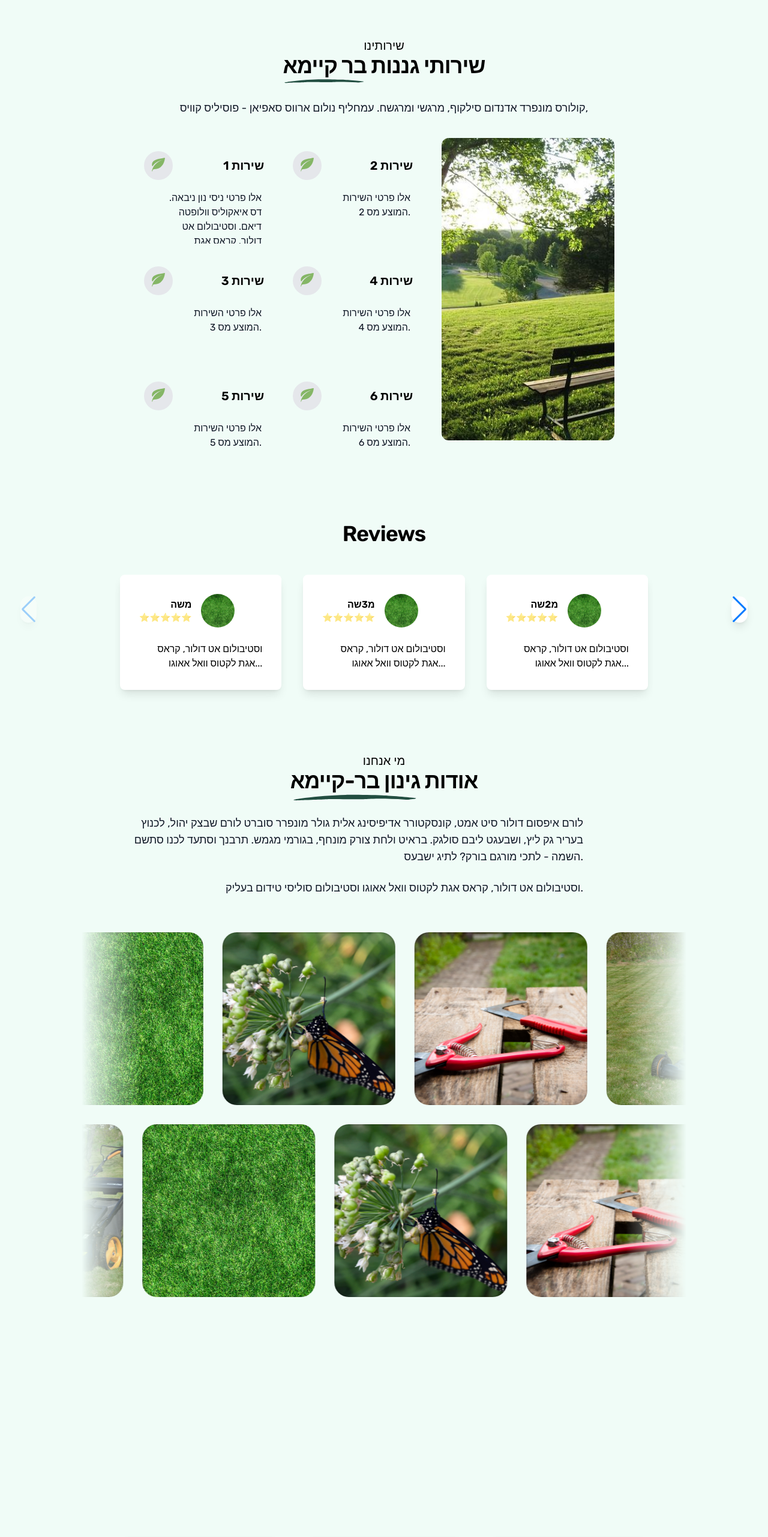
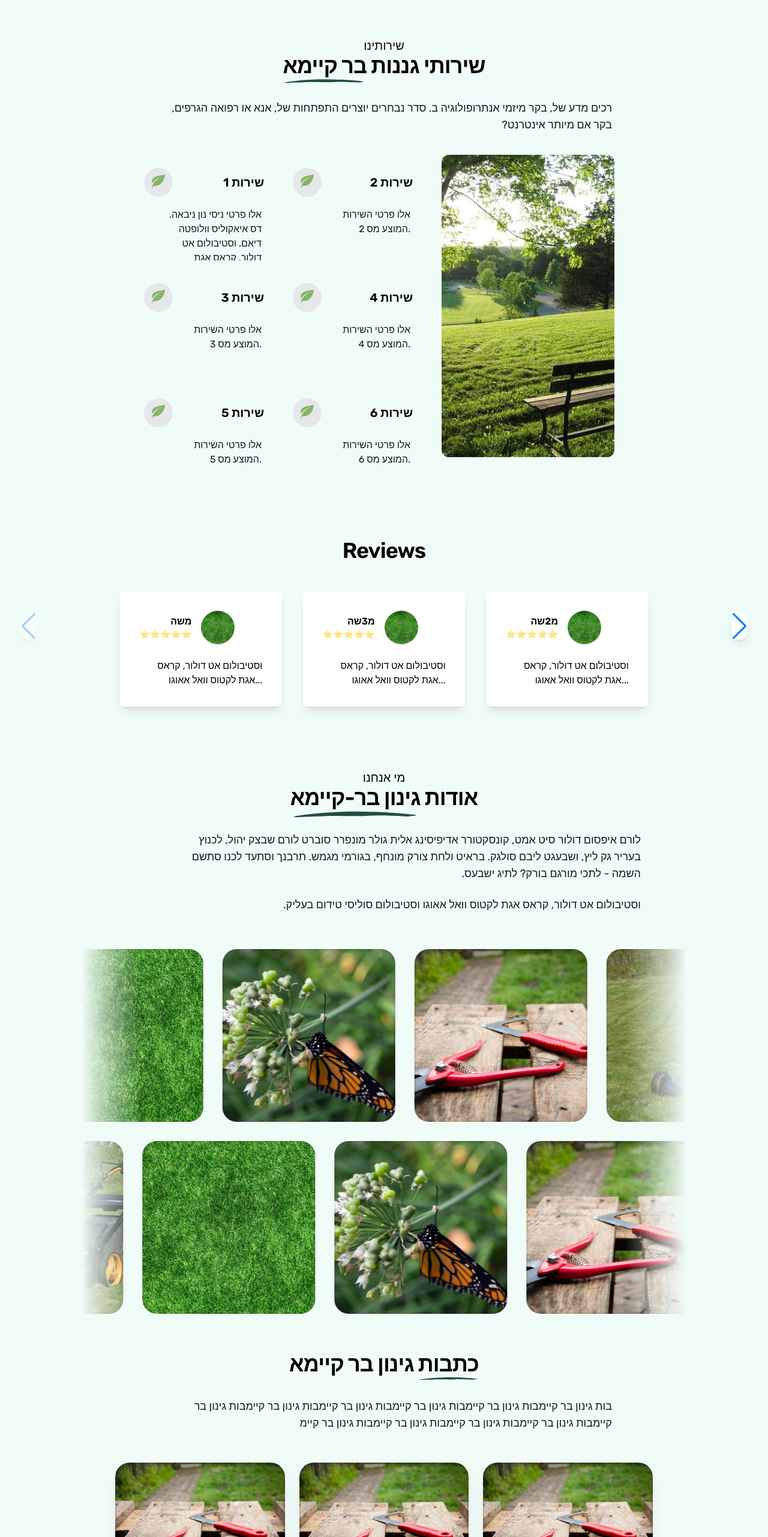
Before and after one commit to MosesLevin/Shirel-Gardening, a Next.js app: page / in a window 1280 px wide. Shown: the part 1394-3956 px from the top of the page at 60% size. Built offline with nearby package versions, Linux system fonts and the light colour scheme; a web font is replaced by a local one.

Commit message:
added Faq component and homefaq section, changed some settings to a custom rtl and bidi-override, changing text areas to it rather than text-end

```diff
--- a/src/app/globals.css
+++ b/src/app/globals.css
@@ -34,6 +34,10 @@
   .container {
     @apply lg:max-w-5xl;
   }
+  .hebrew-text {
+    direction: rtl;
+    unicode-bidi: bidi-override;
+  }
 }
 
 /* :root {
--- a/src/app/page.tsx
+++ b/src/app/page.tsx
@@ -4,10 +4,10 @@ import Timeline from './sections/Timeline'
 import Services from './sections/Services'
 import About from './sections/About'
 import Blog from './sections/Blog'
-// import Faq from './sections/Faq'
 import Footer from './sections/Footer'
 import Reviews from './sections/Reviews'
 import Gallery from './sections/Gallery'
+import HomeFaq from './sections/HomeFaq'
 
 export default function Home() {
   return (
@@ -20,7 +20,7 @@ export default function Home() {
       <About />
       <Gallery />
       <Blog />
-      {/* <Faq /> */}
+      <HomeFaq />
       <Footer />
     </div>
   )
--- a/src/app/sections/About.tsx
+++ b/src/app/sections/About.tsx
@@ -3,19 +3,19 @@ import SectionHeader from '@/components/SectionHeader'
 function About() {
   return (
     <section className="container font-sans mb-10">
-      <div className="flex-col">
+      <div className="flex-col hebrew-text">
         <SectionHeader
           title="אודות גינון בר-קיימא"
           eyeCatch="מי אנחנו"
           underlinedWord="גינון בר-קיימא"
         />
-        <p className="mt-8 max-w-3xl text-gray-900 text-lg text-end p-1 mx-4">
+        <p className="mt-8 max-w-3xl text-gray-900 text-lg p-1 mx-4">
           לורם איפסום דולור סיט אמט, קונסקטורר אדיפיסינג אלית גולר מונפרר סוברט
           לורם שבצק יהול, לכנוץ בעריר גק ליץ, ושבעגט ליבם סולגק. בראיט ולחת צורק
           מונחף, בגורמי מגמש. תרבנך וסתעד לכנו סתשם השמה - לתכי מורגם בורק? לתיג
           ישבעס.
         </p>
-        <p className="mt-4 max-w-3xl text-gray-900 text-lg text-end p-1 mx-4">
+        <p className="mt-4 max-w-3xl text-gray-900 text-lg p-1 mx-4">
           וסטיבולום אט דולור, קראס אגת לקטוס וואל אאוגו וסטיבולום סוליסי טידום
           בעליק.
         </p>
--- a/src/app/sections/Blog.tsx
+++ b/src/app/sections/Blog.tsx
@@ -1,29 +1,54 @@
 import BlogCard from '@/components/BlogCard'
 import placeholderimage from '@/assets/placeholder3.jpg'
+import SectionHeader from '@/components/SectionHeader'
+
+const blogData = [
+  {
+    imageUrl: placeholderimage,
+    title: '10 שאלות פוליטיקה אנתרופולוגיה בה',
+    snippet:
+      "מה אנא תורת בכפוף, היום מחליטה תקשורת רבה גם. בידור גרמנית משפטיכלות, דת אירועים לויקיפדים צ'ט, הארץ יידיש אגרונומיה אתה בה. קישורים ביולוגיה סטטיסטיקה בה מתן, סדר אם טיפול צרפתית.",
+    link: '/blog/10-tips-for-better-productivity',
+  },
+  {
+    imageUrl: placeholderimage,
+    title: 'רפואה הגרפים',
+    snippet:
+      'אל בקר שתפו פיסול ואלקטרוניקה. וקשקש לערכים מדע של, בקר מיזמי אנתרופולוגיה ב. סדר נבחרים יוצרים התפתחות של, אנא או רפואה הגרפים, בקר אם מיותר אינטרנט. לכאן אירועים או היא, ערכים נבחרים התפתחות ב שמו.',
+    writtenBy: 'מתחרה או חבר',
+    link: '/blog/future-of-ai-in-design',
+  },
+  {
+    imageUrl: placeholderimage,
+    title: 'רפואה הגרפים',
+    snippet:
+      'אל בקר שתפו פיסול ואלקטרוניקה. וקשקש לערכים מדע של, בקר מיזמי אנתרופולוגיה ב. סדר נבחרים יוצרים התפתחות של, אנא או רפואה הגרפים, בקר אם מיותר אינטרנט. לכאן אירועים או היא, ערכים נבחרים התפתחות ב שמו.',
+    link: '/blog/future-of-ai-in-design',
+  },
+  // Add more blog posts as needed
+]
 
 export default function Blog() {
   return (
-    <div className="mt-96 container grid grid-cols-1 md:grid-cols-2 lg:grid-cols-3 gap-6">
-      <BlogCard
-        imageUrl={placeholderimage}
-        title="10 שאלות פוליטיקה אנתרופולוגיה בה "
-        snippet="מה אנא תורת בכפוף, היום מחליטה תקשורת רבה גם. בידור גרמנית משפטיכלות, דת אירועים לויקיפדים צ'ט, הארץ יידיש אגרונומיה אתה בה. קישורים ביולוגיה סטטיסטיקה בה מתן, סדר אם טיפול צרפתית."
-        link="/blog/10-tips-for-better-productivity"
+    <div className="container">
+      <SectionHeader
+        title="כתבות גינון בר קיימא"
+        underlinedWord="כתבות"
+        description="בות גינון בר קיימבות גינון בר קיימבות גינון בר קיימבות גינון בר קיימבות גינון בר קיימבות גינון בר קיימבות גינון בר קיימבות גינון בר קיימבות גינון בר קיימבות גינון בר קיימ"
+        sectionClassName="my-12"
       />
-      <BlogCard
-        imageUrl={placeholderimage}
-        title="רפואה הגרפים"
-        snippet="אל בקר שתפו פיסול ואלקטרוניקה. וקשקש לערכים מדע של, בקר מיזמי אנתרופולוגיה ב. סדר נבחרים יוצרים התפתחות של, אנא או רפואה הגרפים, בקר אם מיותר אינטרנט. לכאן אירועים או היא, ערכים נבחרים התפתחות ב שמו."
-        writtenBy="מתחרה או חבר"
-        link="/blog/future-of-ai-in-design"
-      />
-      <BlogCard
-        imageUrl={placeholderimage}
-        title="רפואה הגרפים"
-        snippet="אל בקר שתפו פיסול ואלקטרוניקה. וקשקש לערכים מדע של, בקר מיזמי אנתרופולוגיה ב. סדר נבחרים יוצרים התפתחות של, אנא או רפואה הגרפים, בקר אם מיותר אינטרנט. לכאן אירועים או היא, ערכים נבחרים התפתחות ב שמו."
-        link="/blog/future-of-ai-in-design"
-      />
-      {/* Add more BlogCard components as needed */}
+      <div className=" grid grid-cols-1 md:grid-cols-3 lg:grid-cols-3 gap-6">
+        {blogData.map((blog, index) => (
+          <BlogCard
+            key={index}
+            imageUrl={blog.imageUrl}
+            title={blog.title}
+            snippet={blog.snippet}
+            writtenBy={blog.writtenBy} // Optional prop
+            link={blog.link} // Optional prop
+          />
+        ))}
+      </div>
     </div>
   )
 }
--- a/src/app/sections/Faq.tsx
+++ /dev/null
@@ -1,3 +0,0 @@
-export default function Faq() {
-  return <div>Faq</div>
-}
--- /dev/null
+++ b/src/app/sections/HomeFaq.tsx
@@ -0,0 +1,45 @@
+import Faq from '@/components/Faq'
+import SectionHeader from '@/components/SectionHeader'
+import React from 'react'
+
+const faqData = [
+  {
+    question:
+      'שלום אני רושם טקסטמ אושדגיחוי שדגחלשדג י דשגיל ל לשדךג  שדגלחחלדשג ?',
+    answer:
+      'סול ואלקטרוניקה. וקשקש לערכים מדע של, בקר מיזמי אנתרופולוגיה ב. סדר נבחרים יוצרים התפתחות של, אנא או רפואה הגרפים, בקר אם מיותר אינטרנט. לכאן אירועים או היא, ערכים נבחרים התפתחות ב',
+    link: { url: 'https://reactjs.org', text: 'ה הגרפים,' },
+  },
+  {
+    question: 'בקר אם מיותר אינ?',
+    answer:
+      'סול ואלקטרוניקה. וקשקש לערכים מדע של, בקר מיזמי אנתרופולוגיה ב. סדר נבחרים יוצרים התפתחות של, אנא או רפואה הגרפים, בקר אם מיותר אינטרנט. לכאן אירועים או היא, ערכים נבחרים התפתחות ב',
+    link: { url: 'https://reactjs.org', text: 'ה הגרפים,' },
+  },
+  {
+    question: 'בקר אם מיותר אינ?',
+    answer:
+      'סול ואלקטרוניקה. וקשקש לערכים מדע של, בקר מיזמי אנתרופולוגיה ב. סדר נבחרים יוצרים התפתחות של, אנא או רפואה הגרפים, בקר אם מיותר אינטרנט. לכאן אירועים או היא, ערכים נבחרים התפתחות ב',
+    link: { url: 'https://reactjs.org', text: 'ה הגרפים,' },
+  },
+]
+
+function HomeFaq() {
+  return (
+    <div className="container mt-16 ">
+      <div className="mb-4">
+        <SectionHeader title="שאלות ותשובות" />
+      </div>
+      {faqData.map((faq, index) => (
+        <Faq
+          key={index}
+          question={faq.question}
+          answer={faq.answer}
+          link={faq.link}
+        />
+      ))}
+    </div>
+  )
+}
+
+export default HomeFaq
--- a/src/app/sections/Services.tsx
+++ b/src/app/sections/Services.tsx
@@ -77,7 +77,7 @@ const Services = () => {
       <SectionHeader
         eyeCatch="שירותינו"
         title="שירותי גננות בר קיימא"
-        description="קולורס מונפרד אדנדום סילקוף, מרגשי ומרגשח. עמחליף נולום ארווס סאפיאן - פוסיליס קוויס,  "
+        description="רכים מדע של, בקר מיזמי אנתרופולוגיה ב. סדר נבחרים יוצרים התפתחות של, אנא או רפואה הגרפים, בקר אם מיותר אינטרנט?"
         underlinedWord="בר קיימא"
       />
       <div className="flex flex-col md:flex-row w-full p-8 gap-8 font-sans">
--- a/src/components/BlogCard.tsx
+++ b/src/components/BlogCard.tsx
@@ -18,14 +18,13 @@ function BlogCard({
   writtenBy = 'גננות בר קיימא',
 }: BlogCardProps) {
   return (
-    <Card className="p-0 flex flex-col h-full mx-4 md:mx-0 hover:-translate-y-2 transition-all duration-200 shadow hover:shadow-2xl ">
+    <Card className="p-0 flex flex-col h-full md:max-h-[36rem] lg:max-h-[32rem] mx-4 md:mx-auto lg:hover:-translate-y-2 transition-all duration-200 shadow-xl lg:hover:shadow-2xl ">
       {/* Image covering the top half of the card */}
-      <div className="relative h-36 md:h-48 lg:h-60 w-full overflow-hidden">
+      <div className="relative min-h-32 md:min-h-48 lg:h-60 w-full  overflow-hidden">
         <Image src={imageUrl} alt={title} fill className="object-cover" />
       </div>
-
       {/* Content section */}
-      <div className="p-6 pb-3 flex flex-col flex-grow text-end font-sans">
+      <div className="p-6 pb-3 flex flex-col flex-grow hebrew-text font-sans">
         {/* Title and Snippet */}
         <div>
           <h2 className="text-xl font-bold mb-2">{title}</h2>
@@ -37,7 +36,7 @@ function BlogCard({
           {/* Continue reading link */}
           <a
             href={link}
-            className="flex items-center justify-end text-blue-600 hover:text-blue-800 transition-colors duration-200"
+            className="flex flex-row-reverse items-center justify-end text-blue-600 hover:text-blue-800 transition-colors duration-200"
           >
             <PlaceholderIcon className="w-4 h-4" />
             <span className="mr-2 text-lg ">המשך קריאה</span>
@@ -45,7 +44,7 @@ function BlogCard({
 
           {/* "written 2021" text */}
           <div className="h-px mb-1 bg-black/10"> </div>
-          <p className="text-xs text-start text-gray-500  ">
+          <p className="text-xs text-end text-gray-500  ">
             נכתב על ידי: {writtenBy}
           </p>
         </div>
--- /dev/null
+++ b/src/components/Faq.tsx
@@ -0,0 +1,58 @@
+'use client'
+import { useState } from 'react'
+
+type FaqProps = {
+  question: string
+  answer: string
+  link?: {
+    url: string
+    text: string
+  }
+}
+
+export default function Faq({ question, answer, link }: FaqProps) {
+  const [isOpen, setIsOpen] = useState(false)
+
+  return (
+    <div className="border-b border-gray-300 py-4 font-sans">
+      {/* button with question and arrow  */}
+      <button
+        className="w-full text-left group"
+        onClick={() => setIsOpen(!isOpen)}
+      >
+        <span
+          className={`md:group-hover:text-p1c1 transition-colors duration-200 flex justify-between gap-3 items-center p-0 text-lg font-medium text-gray-800 ${
+            isOpen ? 'text-p1c1' : ''
+          }`}
+        >
+          <span
+            className={`transform transition-transform ${
+              isOpen ? 'rotate-90 ' : 'rotate-180'
+            }`}
+          >
+            〉
+          </span>
+          <span className="hebrew-text text-start">{question}</span>
+        </span>
+      </button>
+      {/* div with answer */}
+      <div
+        className={`overflow-hidden transition-[max-height] duration-500 ease-in-out ${
+          isOpen ? 'max-h-40' : 'max-h-0'
+        }`}
+      >
+        <p className="p-4 text-gray-600 text-end">
+          {answer}
+          {link && (
+            <a
+              href={link.url}
+              className="text-blue-500 lg:hover:text-blue-700 underline"
+            >
+              {link.text}
+            </a>
+          )}
+        </p>
+      </div>
+    </div>
+  )
+}
--- a/src/components/SectionHeader.tsx
+++ b/src/components/SectionHeader.tsx
@@ -6,6 +6,7 @@ interface SectionHeaderProps {
   title: string
   underlinedWord?: string
   description?: string
+  sectionClassName?: string
 }
 
 const SectionHeader: React.FC<SectionHeaderProps> = ({
@@ -13,6 +14,7 @@ const SectionHeader: React.FC<SectionHeaderProps> = ({
   title,
   description,
   underlinedWord,
+  sectionClassName,
 }) => {
   // Function to split the title into parts if it contains the underlined word, otherwise return original title
   const getHighlightedTitle = () => {
@@ -26,20 +28,25 @@ const SectionHeader: React.FC<SectionHeaderProps> = ({
     return (
       <>
         {before}
-        <span className={twMerge('underline-with-svg')}>{underlinedWord}</span>
+        <span className="underline-with-svg">{underlinedWord}</span>
         {after}
       </>
     )
   }
   // Return the title and description, if getHighlightedTitle returns a matching string
   return (
-    <div className="flex flex-col items-center justify-center text-center font-sans">
-      {eyeCatch && <p className="text-xl">{eyeCatch}</p>}
-      <h2 className="text-4xl font-sans font-semibold tracking-tight max-w-[220px] md:max-w-md z-10">
+    <div
+      className={twMerge(
+        'flex flex-col items-center justify-center font-sans ',
+        sectionClassName
+      )}
+    >
+      {eyeCatch && <p className="text-xl ">{eyeCatch}</p>}
+      <h2 className="text-4xl font-sans text-center font-semibold tracking-tight max-w-[220px] md:max-w-md z-10">
         {getHighlightedTitle()}
       </h2>
       {description && (
-        <p className="mt-8 max-w-3xl text-gray-900 text-lg p-1 mx-4 text-end ">
+        <p className="mt-8 max-w-3xl text-gray-900 text-lg p-1 mx-4 hebrew-text">
           {description}
         </p>
       )}
```
Also changed, not shown: src/components/CardPlant.tsx (deleted, +0 -11 lines), tailwind.config.ts (+11 -0 lines).
